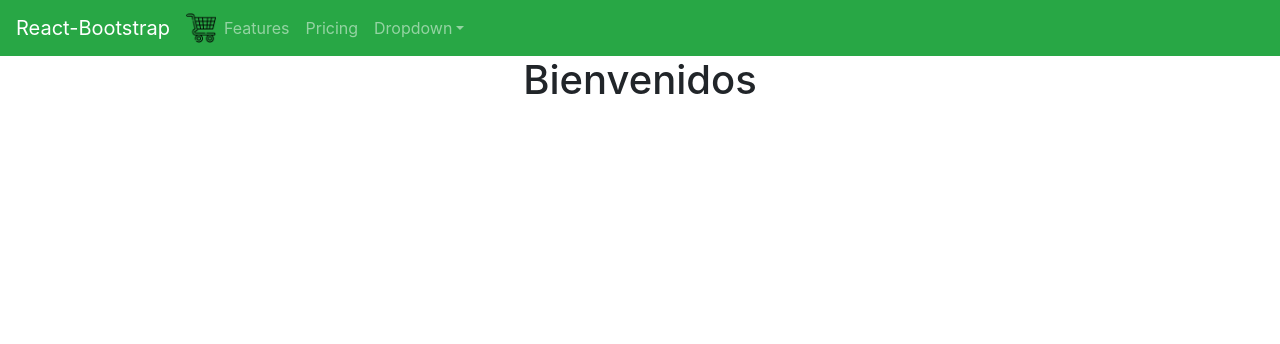
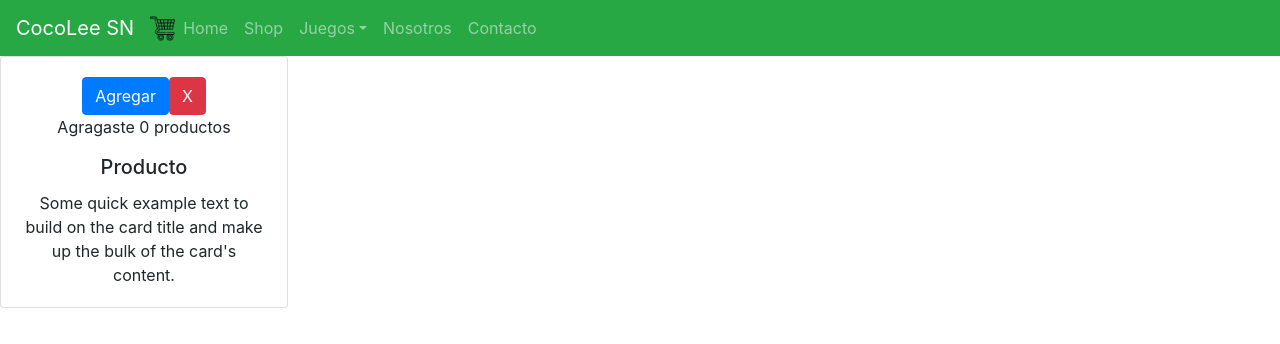
Before and after one commit to leojtiseira/reactjs-tiseira, a React (Create React App) app: page / in a window 1280 px wide. Shown: the top 344 px of the page. Built offline with nearby package versions, Linux system fonts and the light colour scheme.

Commit message:
Agregado de Card con contador

```diff
--- a/src/App.js
+++ b/src/App.js
@@ -1,15 +1,15 @@
-//import logo from './logo.svg';
 import './App.css';
 import 'bootstrap/dist/css/bootstrap.min.css';
 import BarraNavegacion from './components/BarraNavegacion';
 import ItemListContainer from './components/ItemListContainer';
 
-
 function App() {
   return (
     <div className="App">
-      <BarraNavegacion/>
-      <ItemListContainer greeting="Bienvenidos" />
+      <BarraNavegacion />
+
+      <ItemListContainer/>
+
     </div>
   );
 }
--- a/src/components/BarraNavegacion.js
+++ b/src/components/BarraNavegacion.js
@@ -4,28 +4,22 @@ import CartWidget from './CartWidget'
 
 export default function BarraNavegacion() {
     return (
-
                 <Navbar collapseOnSelect expand="lg" bg="success" variant="dark">
-                  <Navbar.Brand href="#home">React-Bootstrap</Navbar.Brand>
+                  <Navbar.Brand href="#home">CocoLee SN</Navbar.Brand>
                   <CartWidget/>
                   <Navbar.Toggle aria-controls="responsive-navbar-nav" />
                     <Navbar.Collapse id="responsive-navbar-nav">
                      <Nav className="mr-auto">
-                      <Nav.Link href="#features">Features</Nav.Link>
-                      <Nav.Link href="#pricing">Pricing</Nav.Link>
-                      <NavDropdown title="Dropdown" id="collasible-nav-dropdown">
-                        <NavDropdown.Item href="#action/3.1">Action</NavDropdown.Item>
-                        <NavDropdown.Item href="#action/3.2">Another action</NavDropdown.Item>
-                        <NavDropdown.Item href="#action/3.3">Something</NavDropdown.Item>
-                        <NavDropdown.Divider />
-                        <NavDropdown.Item href="#action/3.4">Separated link</NavDropdown.Item>
+                        <Nav.Link href="#Home">Home</Nav.Link>
+                        <Nav.Link href="#Tienda">Shop</Nav.Link>
+                        <NavDropdown title="Juegos" id="collasible-nav-dropdown">
+                          <NavDropdown.Item href="#action/3.1">Memoria</NavDropdown.Item>
+                          <NavDropdown.Item href="#action/3.2">Simon Dice!</NavDropdown.Item>
+                          <NavDropdown.Item href="#action/3.3">Otros</NavDropdown.Item>
                          </NavDropdown>
-
+                         <Nav.Link href="#Nosotros">Nosotros</Nav.Link>
+                         <Nav.Link href="#Contacto">Contacto</Nav.Link>
                       </Nav>
                     </Navbar.Collapse>
                   </Navbar>
-
-
-
-
     )}
--- a/src/components/CartWidget.js
+++ b/src/components/CartWidget.js
@@ -5,8 +5,7 @@ import Image from 'react-bootstrap/Image'
 export default class CarWidget extends Component {
     render() {
         return (
-            <Image alt="" src={carrito} width="30" height="30" rounded
-      />
+            <Image alt="" src={carrito} width="25" height="25" />
         )
     }
 }
--- /dev/null
+++ b/src/components/ItemCount.js
@@ -0,0 +1,23 @@
+import React from 'react'
+import Button from 'react-bootstrap/Button'
+
+const Contador = () => {
+    function aumentarContador() {
+        setClicks(clicks + 1);
+    };
+    function restarContador() {
+        setClicks(clicks - 1);
+    };
+
+    const [clicks, setClicks] = React.useState(0);
+    return (
+        <div>
+            <Button onClick={aumentarContador}>Agregar</Button>
+            <Button onClick={restarContador}
+            variant="danger">X</Button>
+            <p>{`Agragaste ${clicks} productos`}</p>
+
+        </div>
+    )
+}
+export default Contador
--- a/src/components/ItemListContainer.js
+++ b/src/components/ItemListContainer.js
@@ -1,12 +1,23 @@
 import React from 'react'
+import Card from 'react-bootstrap/Card'
+import ItemCount from './ItemCount'
 
-function ItemListContainer (props) {
+function ItemListContainer() {
     return (
         <div>
-            <h1>{props.greeting}</h1>
+            <Card style={{ width: '18rem' }}>
+
+                <Card.Body>
+                    <ItemCount />
+                    <Card.Title>Producto</Card.Title>
+                    <Card.Text>
+                        Some quick example text to build on the card title and make up the bulk of
+                        the card's content.
+                    </Card.Text>
+                </Card.Body>
+            </Card>
         </div>
     )
 }
 
-
-export default ItemListContainer
+export default ItemListContainer;
```
Also changed, not shown: src/components/ClassComponent.js (deleted, +0 -10 lines). Lines whose indentation alone changed are shown as unchanged.
